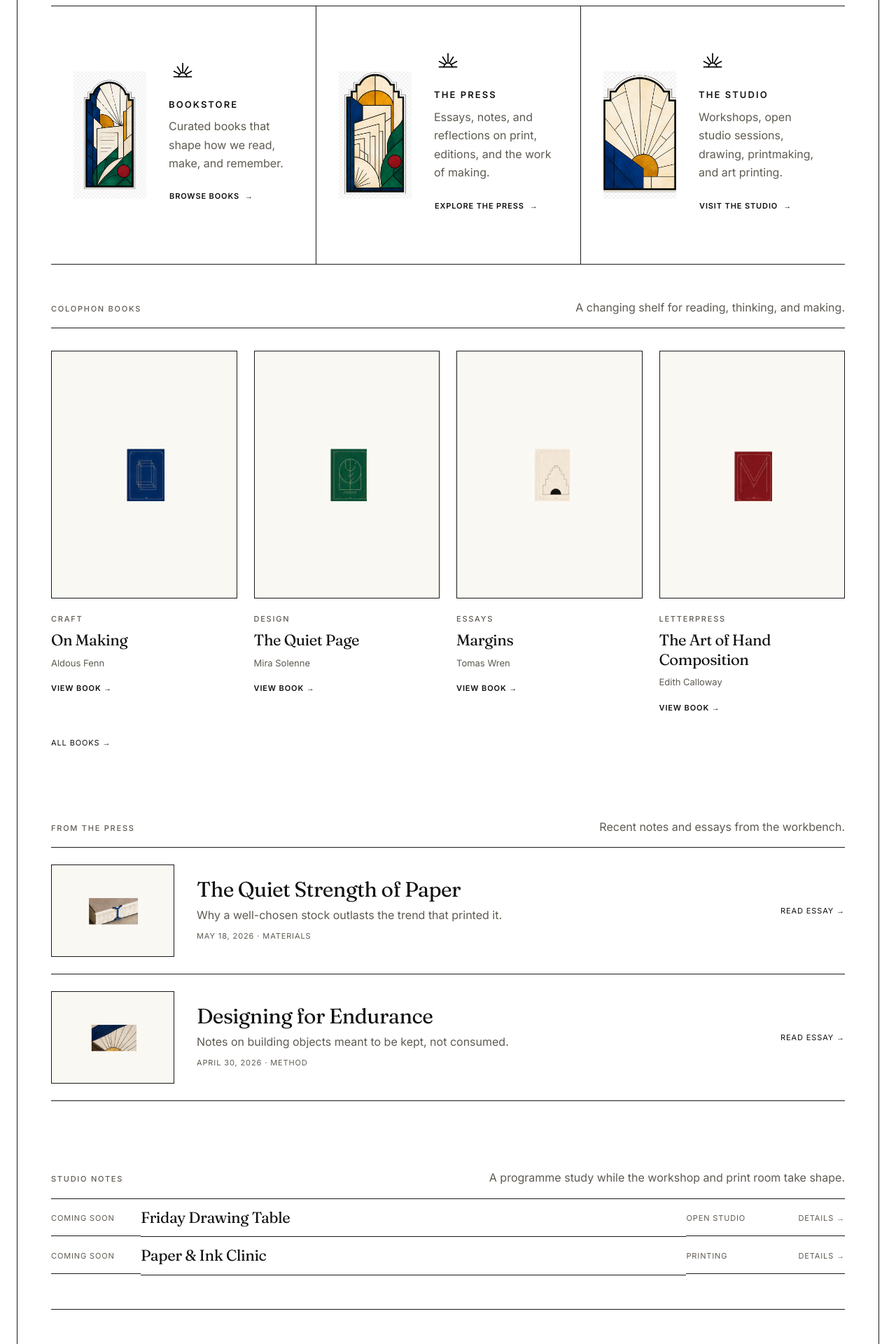
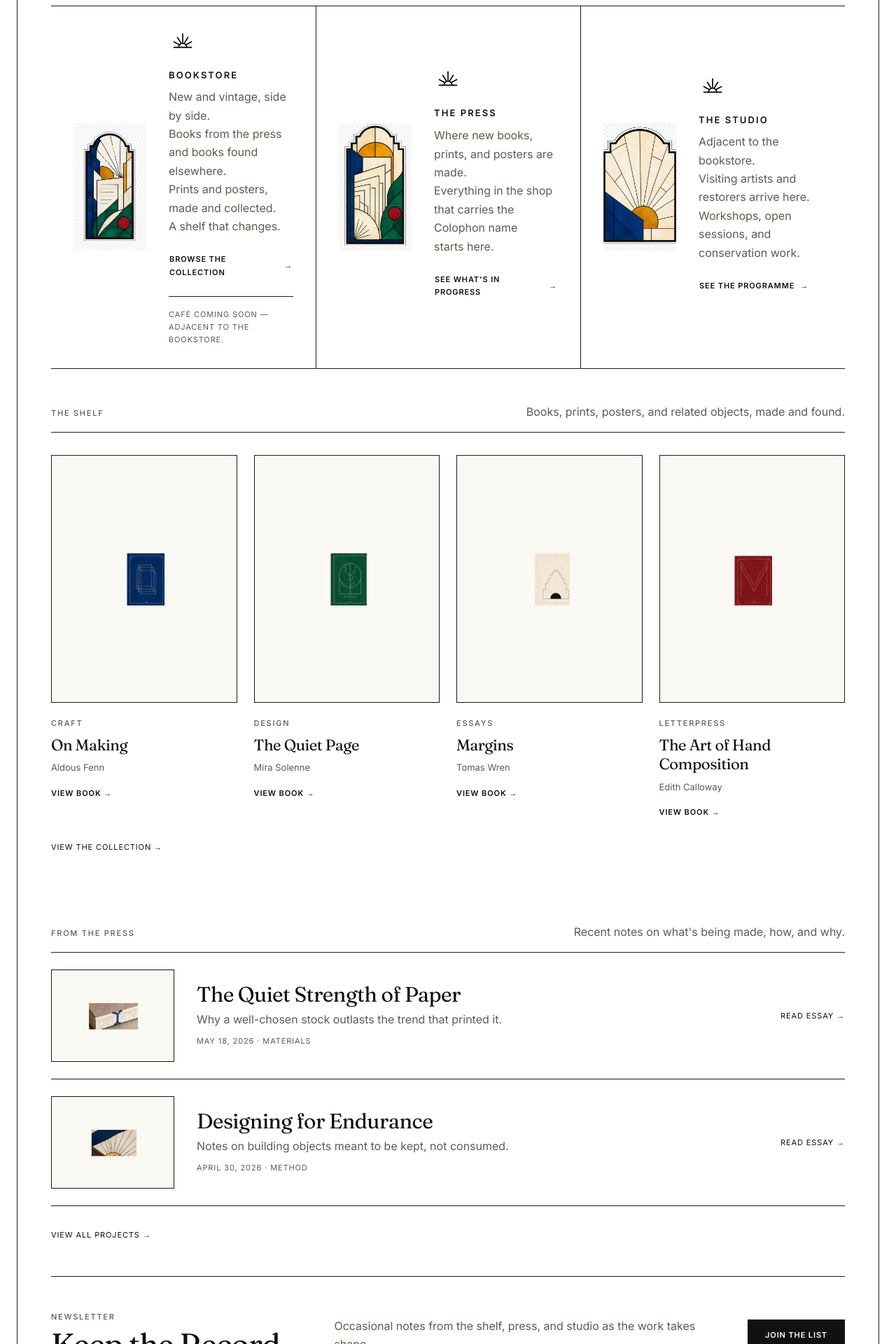
Before and after one commit to fitore/colophon, a Next.js app: page / in a window 1280 px wide. Shown: the part 920-2840 px from the top of the page at 70% size. Built offline with nearby package versions, Linux system fonts and the light colour scheme.

Commit message:
Update Colophon content and homepage structure

```diff
--- a/src/app/about/page.tsx
+++ b/src/app/about/page.tsx
@@ -14,7 +14,7 @@ const links = [
 export default function AboutPage() {
   return (
     <>
-      <PageHeader title="About" intro="Colophon is an imprint and press devoted to work made with care and intention." note="We publish books, essays, and objects that explore language, material, and the quiet authority of print. Based in Ontario, Canada." image="/images/glass/about-panel.png" imageAlt="Stained-glass panel of paper, a pen nib, leaves, and a ruby mark." imagePortrait />
+      <PageHeader title="About" intro="Colophon is an imprint and press devoted to work made with care and intention." note="Colophon brings together a bookstore, press, studio, and a café that is coming soon. Based in Ontario, Canada." image="/images/glass/about-panel.png" imageAlt="Stained-glass panel of paper, a pen nib, leaves, and a ruby mark." imagePortrait />
       <section className={`${editorial.section} ${styles.links}`} aria-label="Explore Colophon">
         {links.map(([href, label]) => <Link href={href} key={href}>{label}<span>→</span></Link>)}
       </section>
--- a/src/app/page.module.css
+++ b/src/app/page.module.css
@@ -101,6 +101,16 @@
 .featureCopy p {
   max-width: 30ch;
   color: var(--color-text-muted);
+  white-space: pre-line;
+}
+
+.featureCopy .featureNote {
+  margin-top: auto;
+  padding-top: var(--space-4);
+  border-top: var(--border-hairline);
+  font-size: var(--text-xs);
+  letter-spacing: var(--tracking-wide);
+  text-transform: uppercase;
 }
 
 @media (max-width: 70rem) {
@@ -134,29 +144,6 @@
   text-transform: uppercase;
 }
 
-.studioNotes {
-  display: grid;
-  grid-template-columns: 8rem 1fr 10rem auto;
-  align-items: center;
-}
-
-.studioNotes > * {
-  padding-block: var(--space-4);
-  border-bottom: var(--border-hairline);
-}
-
-.studioNotes p,
-.studioNotes a {
-  color: var(--color-text-muted);
-  font-size: var(--text-xs);
-  letter-spacing: var(--tracking-wide);
-  text-transform: uppercase;
-}
-
-.studioNotes h3 {
-  font-size: var(--text-xl);
-}
-
 @media (max-width: 48rem) {
   .hero {
     grid-template-columns: 1fr;
@@ -187,13 +174,6 @@
     grid-template-columns: repeat(2, 1fr);
   }
 
-  .studioNotes {
-    grid-template-columns: 1fr 1fr;
-  }
-
-  .studioNotes > * {
-    padding-block: var(--space-3);
-  }
 }
 
 @media (max-width: 32rem) {
--- a/src/app/page.tsx
+++ b/src/app/page.tsx
@@ -14,25 +14,26 @@ import styles from "./page.module.css";
 const features = [
   {
     title: "Bookstore",
-    description: "Curated books that shape how we read, make, and remember.",
+    description: "New and vintage, side by side.\nBooks from the press and books found elsewhere.\nPrints and posters, made and collected.\nA shelf that changes.",
     href: "/bookstore",
-    ctaLabel: "Browse books",
+    ctaLabel: "Browse the collection",
     image: "/images/glass/bookstore-pillar.png",
     imageAlt: "Small stained-glass panel with pages and a ruby mark.",
+    note: "Café coming soon — adjacent to the bookstore.",
   },
   {
     title: "The Press",
-    description: "Essays, notes, and reflections on print, editions, and the work of making.",
+    description: "Where new books, prints, and posters are made.\nEverything in the shop that carries the Colophon name\nstarts here.",
     href: "/the-press",
-    ctaLabel: "Explore the press",
+    ctaLabel: "See what's in progress",
     image: "/images/glass/press-pillar.png",
     imageAlt: "Small stained-glass panel with pages, a sun, and a ruby mark.",
   },
   {
     title: "The Studio",
-    description: "Workshops, open studio sessions, drawing, printmaking, and art printing.",
+    description: "Adjacent to the bookstore.\nVisiting artists and restorers arrive here.\nWorkshops, open sessions, and conservation work.",
     href: "/studio",
-    ctaLabel: "Visit the studio",
+    ctaLabel: "See the programme",
     image: "/images/glass/studio-panel.png",
     imageAlt: "Small stained-glass panel with a rising sun and radiating lines.",
   },
@@ -73,28 +74,22 @@ export default function HomePage() {
               <h2>{feature.title}</h2>
               <p>{feature.description}</p>
               <CtaLink href={feature.href} variant="text">{feature.ctaLabel}</CtaLink>
+              {feature.note ? <p className={styles.featureNote}>{feature.note}</p> : null}
             </div>
           </article>
         ))}
       </section>
 
       <section className={editorial.section}>
-        <SectionHeading label="Colophon Books" intro="A changing shelf for reading, thinking, and making." />
+        <SectionHeading label="The Shelf" intro="Books, prints, posters, and related objects, made and found." />
         <div className={styles.bookGrid}>{books.slice(0, 4).map((book) => <BookCard key={book.slug} book={book} />)}</div>
-        <Link href="/bookstore" className={styles.allLink}>All books →</Link>
+        <Link href="/bookstore" className={styles.allLink}>View the collection →</Link>
       </section>
 
       <section className={editorial.section}>
-        <SectionHeading label="From The Press" intro="Recent notes and essays from the workbench." />
+        <SectionHeading label="From the Press" intro="Recent notes on what's being made, how, and why." />
         {pressPosts.slice(0, 2).map((post) => <PressCard key={post.slug} post={post} />)}
-      </section>
-
-      <section className={editorial.section}>
-        <SectionHeading label="Studio Notes" intro="A programme study while the workshop and print room take shape." />
-        <div className={styles.studioNotes}>
-          <p>Coming soon</p><h3>Friday Drawing Table</h3><p>Open Studio</p><Link href="/studio">Details →</Link>
-          <p>Coming soon</p><h3>Paper &amp; Ink Clinic</h3><p>Printing</p><Link href="/studio">Details →</Link>
-        </div>
+        <Link href="/the-press" className={styles.allLink}>View all projects →</Link>
       </section>
       <NewsletterStrip />
     </>
--- a/src/app/the-press/page.tsx
+++ b/src/app/the-press/page.tsx
@@ -1,5 +1,6 @@
 import NewsletterStrip from "@/components/editorial/NewsletterStrip";
 import PageHeader from "@/components/editorial/PageHeader";
+import SectionHeading from "@/components/editorial/SectionHeading";
 import PressCard from "@/components/press/PressCard";
 import { pressPosts } from "@/lib/press";
 import editorial from "@/components/editorial/editorial.module.css";
@@ -7,8 +8,9 @@ import editorial from "@/components/editorial/editorial.module.css";
 export default function PressPage() {
   return (
     <>
-      <PageHeader title="The Press" intro="Notes, essays, and reflections on print, editions, and the work of making." image="/images/glass/press-pillar.png" imageAlt="Stained-glass panel of pages, a sun, and a ruby mark." imagePortrait />
+      <PageHeader title="The Press" intro="We make books, prints, and posters under the Colophon name. Each title is designed and produced in the studio. What comes off the press goes into the shop." image="/images/glass/press-pillar.png" imageAlt="Stained-glass panel of pages, a sun, and a ruby mark." imagePortrait />
       <section className={editorial.section}>
+        <SectionHeading label="From the Workbench" intro="Notes on what's being made, how, and why." />
         <div className={editorial.tabs}>{["All", "Essays", "Notes", "Interviews", "Process", "Updates"].map((item) => <span key={item}>{item}</span>)}</div>
         {pressPosts.map((post) => <PressCard key={post.slug} post={post} />)}
       </section>
--- a/src/components/editorial/FeatureCell.tsx
+++ b/src/components/editorial/FeatureCell.tsx
@@ -13,7 +13,7 @@ export default function FeatureCell({ title, description, href, ctaLabel }: Feat
     <article className={styles.featureCell}>
       <h3>{title}</h3>
       <p>{description}</p>
-      <CtaLink href={href} variant="text">{ctaLabel}</CtaLink>
+      <CtaLink href={href} external={href.startsWith("mailto:")} variant="text">{ctaLabel}</CtaLink>
     </article>
   );
 }
--- a/src/components/editorial/NewsletterStrip.tsx
+++ b/src/components/editorial/NewsletterStrip.tsx
@@ -2,14 +2,18 @@ import CtaLink from "@/components/ui/CtaLink";
 import { recordMailto } from "@/lib/types";
 import styles from "./editorial.module.css";
 
-export default function NewsletterStrip() {
+export default function NewsletterStrip({
+  body = "Occasional notes from the shelf, press, and studio as the work takes shape.",
+}: {
+  body?: string;
+}) {
   return (
     <section className={`${styles.section} ${styles.newsletter}`}>
       <div>
         <p className="eyebrow">Newsletter</p>
         <h2>Keep the Record</h2>
       </div>
-      <p>Occasional notes from the shelf, press, and studio as the work takes shape.</p>
+      <p>{body}</p>
       <CtaLink href={recordMailto()} external>Join the list</CtaLink>
     </section>
   );
```
Also changed, not shown: src/app/bookstore/page.module.css (+19 -0 lines), src/app/bookstore/page.tsx (+11 -1 lines), src/app/studio/page.tsx (+9 -9 lines).
